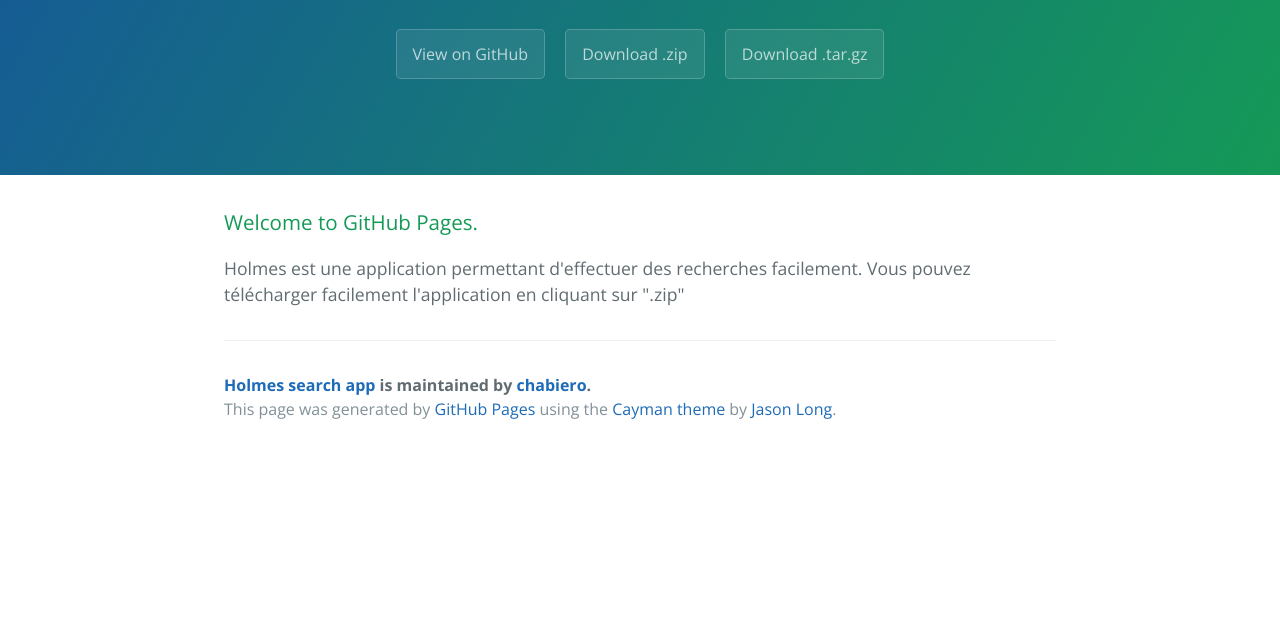
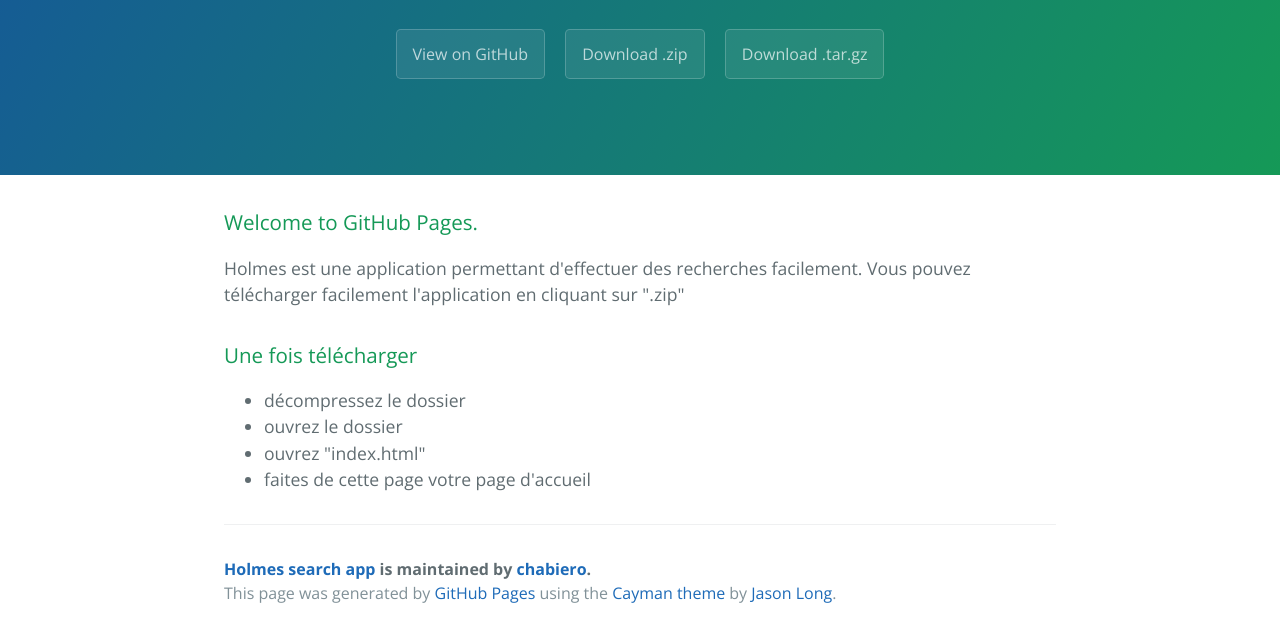
Before and after one commit to chabiero/Holmes_search_app, a plain HTML site: page index.html in a window 1280 px wide. Shown: the part 208-845 px from the top of the page. Before the commit the page ends 800 px from the top, so only its background shows below. Drawn offline with nearby package versions, Linux system fonts and the light colour scheme.

Commit message:
Create gh-pages branch via GitHub

```diff
--- a/index.html
+++ b/index.html
@@ -24,6 +24,16 @@
 
 <p>Holmes est une application permettant d'effectuer des recherches facilement. Vous pouvez télécharger facilement l'application en cliquant sur ".zip" </p>
 
+<h3>
+<a id="une-fois-télécharger" class="anchor" href="#une-fois-t%C3%A9l%C3%A9charger" aria-hidden="true"><span aria-hidden="true" class="octicon octicon-link"></span></a>Une fois télécharger</h3>
+
+<ul>
+<li>décompressez le dossier</li>
+<li>ouvrez le dossier</li>
+<li>ouvrez "index.html"</li>
+<li>faites de cette page votre page d'accueil</li>
+</ul>
+
       <footer class="site-footer">
         <span class="site-footer-owner"><a href="https://github.com/chabiero/Holmes_search_app">Holmes search app</a> is maintained by <a href="https://github.com/chabiero">chabiero</a>.</span>
 
--- a/params.json
+++ b/params.json
@@ -1,6 +1,6 @@
 {
   "name": "Holmes search app",
   "tagline": "Browse the Web Easily ",
-  "body": "### Welcome to GitHub Pages.\r\nHolmes est une application permettant d'effectuer des recherches facilement. Vous pouvez télécharger facilement l'application en cliquant sur \".zip\" ",
+  "body": "### Welcome to GitHub Pages.\r\nHolmes est une application permettant d'effectuer des recherches facilement. Vous pouvez télécharger facilement l'application en cliquant sur \".zip\" \r\n\r\n### Une fois télécharger\r\n\r\n- décompressez le dossier\r\n- ouvrez le dossier\r\n- ouvrez \"index.html\"\r\n- faites de cette page votre page d'accueil",
   "note": "Don't delete this file! It's used internally to help with page regeneration."
 }
```
